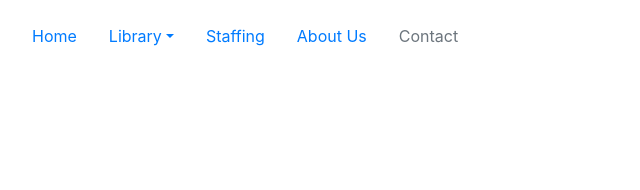
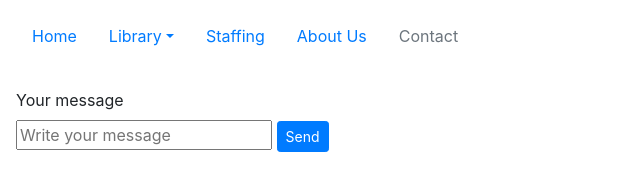
Before and after one commit to akash-coded/FSD_Frontend, a plain HTML site: page bootstrap-demo.html in a window 1280 px wide. Shown: the whole page, without its empty margins (0-640 px from the left). Drawn offline with nearby package versions, Linux system fonts and the light colour scheme.

Commit message:
Javascript Demo

```diff
--- a/bootstrap-demo.html
+++ b/bootstrap-demo.html
@@ -41,6 +41,28 @@
         <a href="#" class="nav-link disabled">Contact</a>
       </li>
     </ul>
+
+    <form action="#" class="p-3 w-50">
+      <div class="input-group">
+        <label for="message">Your message</label>
+        <div class="w-100"></div>
+
+        <div class="form-control-inline">
+          <input
+            type="text"
+            name="message"
+            id="message"
+            class="form-control-inline"
+            placeholder="Write your message"
+            required="required"
+          />
+          <button type="submit" class="btn btn-sm btn-primary pull-right">
+            Send
+          </button>
+        </div>
+      </div>
+    </form>
+
     <script
       src="https://code.jquery.com/jquery-3.3.1.slim.min.js"
       integrity="sha384-q8i/X+965DzO0rT7abK41JStQIAqVgRVzpbzo5smXKp4YfRvH+8abtTE1Pi6jizo"
--- /dev/null
+++ b/js/demo.js
@@ -0,0 +1,5 @@
+const array = [10, 20, 30, 40];
+
+for (let element of array) {
+  console.log(element + 1);
+}
```
